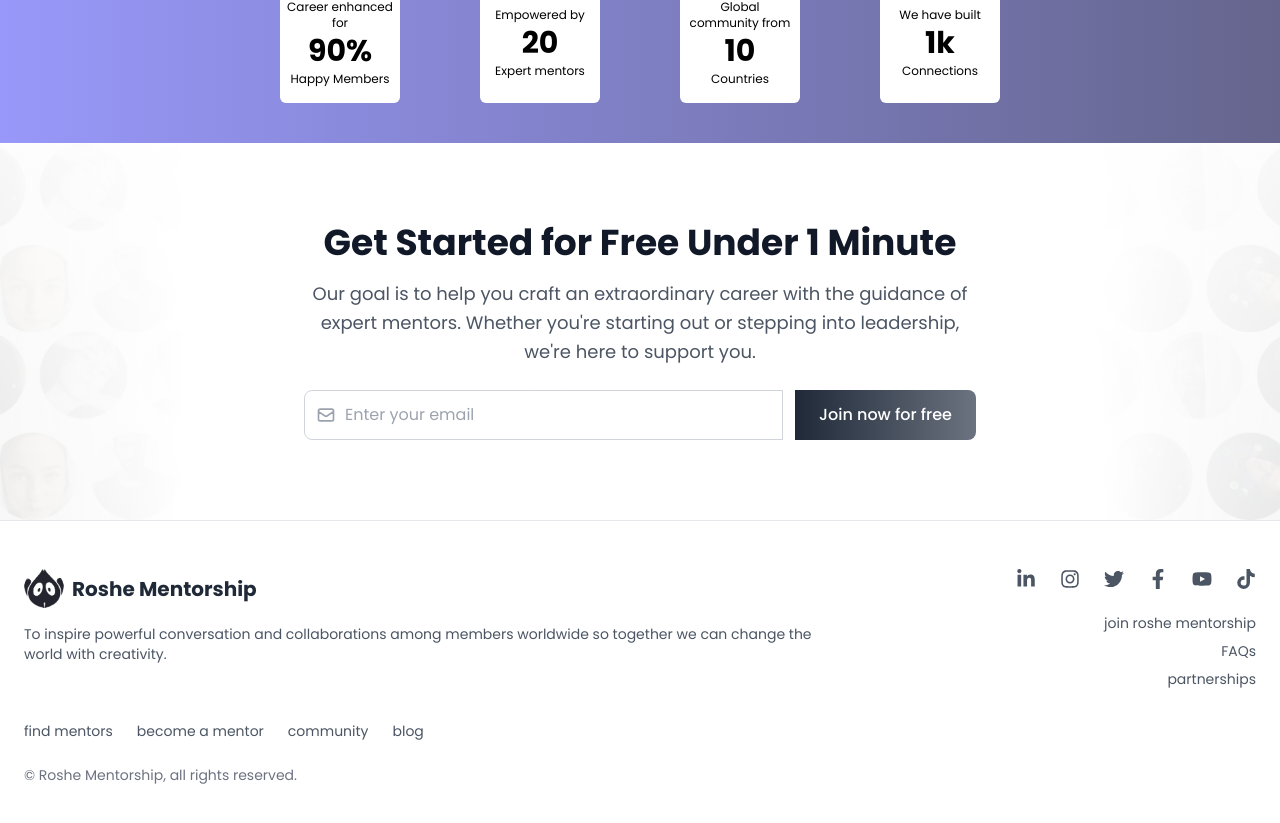
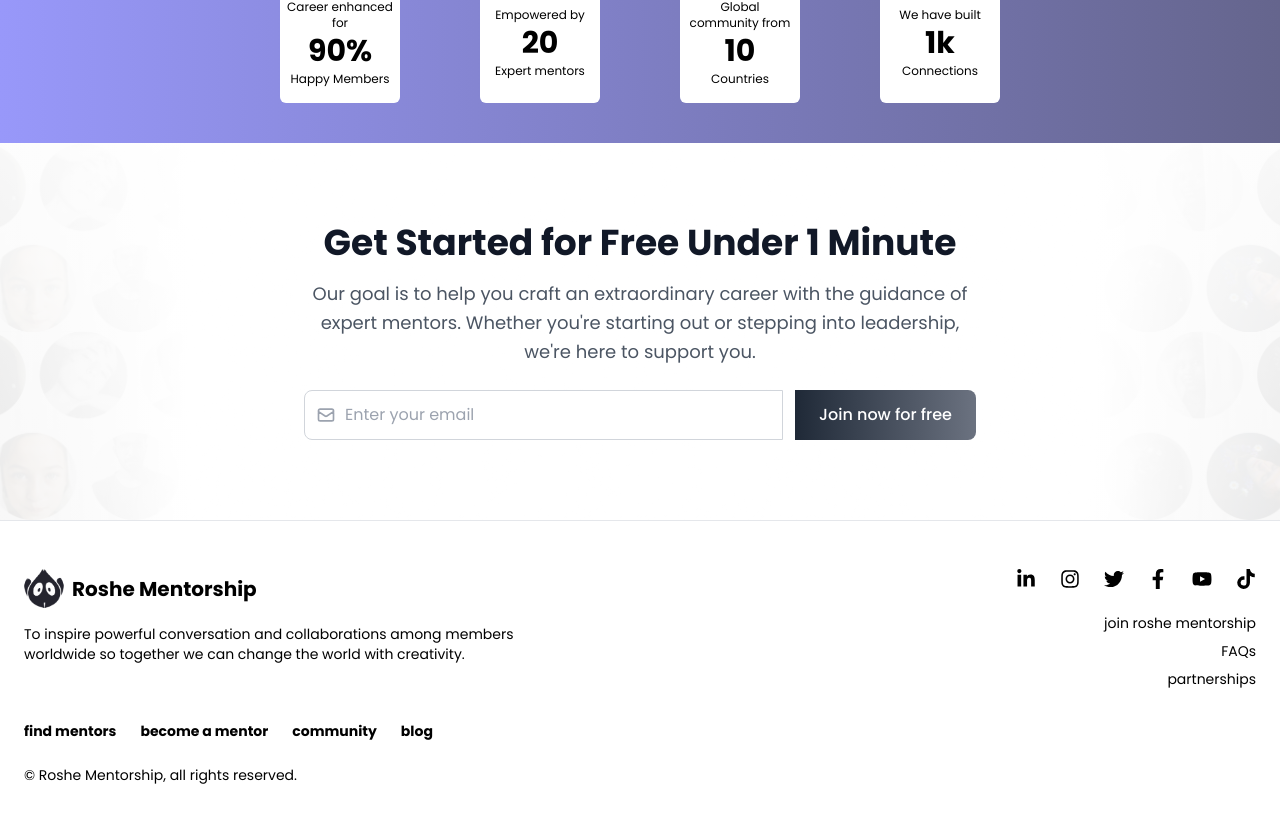
Before and after one commit to Roshe-Mentors/new_roshe, a Next.js app: page / in a window 1280 px wide. Shown: the part 3101-3924 px from the top of the page. Built offline with nearby package versions, Linux system fonts and the light colour scheme.

Commit message:
FEAT: update Footer component styles to use black text for improved visibility

```diff
--- a/src/components/Footer.tsx
+++ b/src/components/Footer.tsx
@@ -27,10 +27,10 @@ const Footer: React.FC = () => {
                 height={40}
                 className="rounded-full"
               />
-              <span className="text-xl font-montserrat text-gray-800 font-bold">Roshe Mentorship</span>
+              <span className="text-xl font-montserrat text-black font-bold">Roshe Mentorship</span>
             </Link>
-            <p className="text-center md:text-left text-sm text-gray-600">
-              To inspire powerful conversation and collaborations among members worldwide so together we can change the world with creativity.
+            <p className="text-center md:text-left text-sm text-black">
+              To inspire powerful conversation and collaborations among members <br />worldwide so together we can change the world with creativity.
             </p>
           </div>
 
@@ -42,7 +42,7 @@ const Footer: React.FC = () => {
                 href="https://www.linkedin.com/company/roshe-mentorship/"
                 target="_blank"
                 rel="noopener noreferrer"
-                className="text-gray-600 hover:text-gray-800 transition"
+                className="text-black hover:text-black transition font-bold"
                 title="Visit Roshe Mentorship on LinkedIn"
               >
                 <FaLinkedinIn size={20} />
@@ -51,7 +51,7 @@ const Footer: React.FC = () => {
                 href="https://www.instagram.com/roshe_mentorship/"
                 target="_blank"
                 rel="noopener noreferrer"
-                className="text-gray-600 hover:text-gray-800 transition"
+                className="text-black hover:text-black transition font-bold"
                 title="Follow Roshe Mentorship on Instagram"
               >
                 <FaInstagram size={20} />
@@ -60,7 +60,7 @@ const Footer: React.FC = () => {
                 href="https://x.com/roshementorship?s=21&t=TN5-Nr3z-NoaUxp_TbMOVA"
                 target="_blank"
                 rel="noopener noreferrer"
-                className="text-gray-600 hover:text-gray-800 transition"
+                className="text-black hover:text-black transition font-bold"
                 title="Follow Roshe Mentorship on Twitter"
               >
                 <FaTwitter size={20} />
@@ -69,7 +69,7 @@ const Footer: React.FC = () => {
                 href="https://www.facebook.com/share/1BCqU9R9Pc/?mibextid=LQQJ4d"
                 target="_blank"
                 rel="noopener noreferrer"
-                className="text-gray-600 hover:text-gray-800 transition"
+                className="text-black hover:text-black transition font-bold"
                 title="Follow Roshe Mentorship on Facebook"
               >
                 <FaFacebookF size={20} />
@@ -78,7 +78,7 @@ const Footer: React.FC = () => {
                 href="https://www.youtube.com/@RosheMentorship"
                 target="_blank"
                 rel="noopener noreferrer"
-                className="text-gray-600 hover:text-gray-800 transition"
+                className="text-black hover:text-black transition font-bold"
                 title="Subscribe to Roshe Mentorship on YouTube"
               >
                 <FaYoutube size={20} />
@@ -87,7 +87,7 @@ const Footer: React.FC = () => {
                 href="https://www.tiktok.com/@roshementorship?is_from_webapp=1&sender_device=pc"
                 target="_blank"
                 rel="noopener noreferrer"
-                className="text-gray-600 hover:text-gray-800 transition"
+                className="text-black hover:text-black transition font-bold"
                 title="Follow Roshe Mentorship on TikTok"
               >
                 <FaTiktok size={20} />
@@ -95,19 +95,19 @@ const Footer: React.FC = () => {
             </div>
 
             {/* Navigation Links (Directly under Social Media Icons) */}
-            <ul className="flex flex-col items-center md:items-end space-y-2 text-gray-600 text-sm">
+            <ul className="flex flex-col items-center md:items-end space-y-2 text-black text-sm">
               <li>
-                <Link href="/join" className="hover:text-gray-800 transition">
+                <Link href="/join" className="hover:text-black transition">
                   join roshe mentorship
                 </Link>
               </li>
               <li>
-                <Link href="/faqs" className="hover:text-gray-800 transition">
+                <Link href="/faqs" className="hover:text-black transition">
                   FAQs
                 </Link>
               </li>
               <li>
-                <Link href="/partnerships" className="hover:text-gray-800 transition">
+                <Link href="/partnerships" className="hover:text-black transition">
                   partnerships
                 </Link>
               </li>
@@ -117,29 +117,29 @@ const Footer: React.FC = () => {
 
         {/* Bottom Section: Navigation Links */}
         <div className="mt-8 text-center md:text-left flex flex-col items-center md:items-start">
-          <ul className="flex flex-wrap justify-center md:justify-start space-x-6 text-gray-600 text-sm">
+          <ul className="flex flex-wrap justify-center md:justify-start space-x-6 text-black text-sm">
             <li>
-              <Link href="/mentors" className="hover:text-gray-800 transition">
+              <Link href="/mentors" className="hover:text-black transition font-bold">
                 find mentors
               </Link>
             </li>
             <li>
-              <Link href="/become-a-mentor" className="hover:text-gray-800 transition">
+              <Link href="/become-a-mentor" className="hover:text-black transition font-bold">
                 become a mentor
               </Link>
             </li>
             <li>
-              <Link href="/community" className="hover:text-gray-800 transition">
+              <Link href="/community" className="hover:text-black transition font-bold">
                 community
               </Link>
             </li>
             <li>
-              <Link href="/blog" className="hover:text-gray-800 transition">
+              <Link href="/blog" className="hover:text-black transition font-bold">
                 blog
               </Link>
             </li>
           </ul>
-          <div className="text-sm text-gray-500 mt-6">
+          <div className="text-sm text-black mt-6">
             © Roshe Mentorship, all rights reserved.
           </div>
         </div>
```
